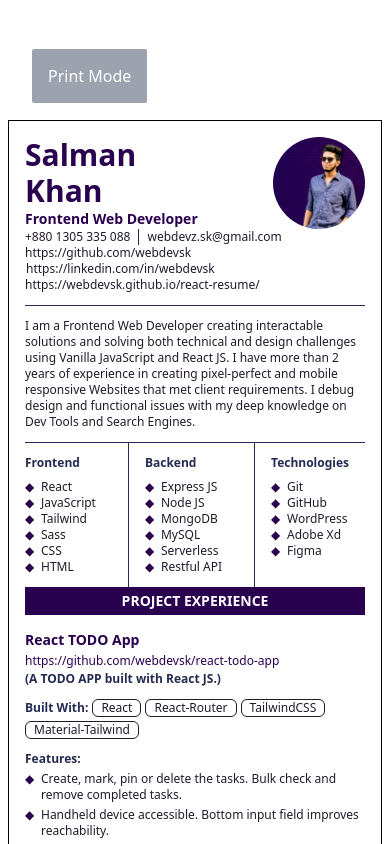
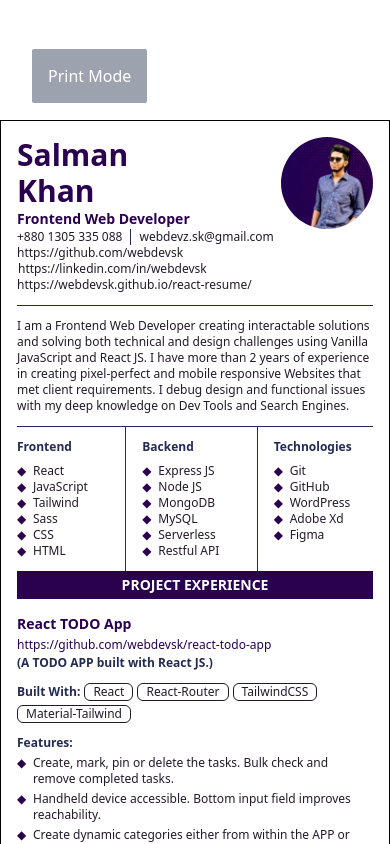
Before and after one commit to webdevsk/next-resume, a React (Vite) app: page / in a window 390 px wide. Shown: the top 844 px of the page. Built offline with nearby package versions, Linux system fonts and the light colour scheme.

Commit message:
Fix layout on mobile

```diff
--- a/src/index.css
+++ b/src/index.css
@@ -43,10 +43,6 @@
 
 /* for non live version/non print mode */
 .pdf-container {
-  @apply px-2;
-}
-
-.pdf-container #pdf {
   @apply border border-black p-4 md:p-[--pdf-margin];
 }
 
```
